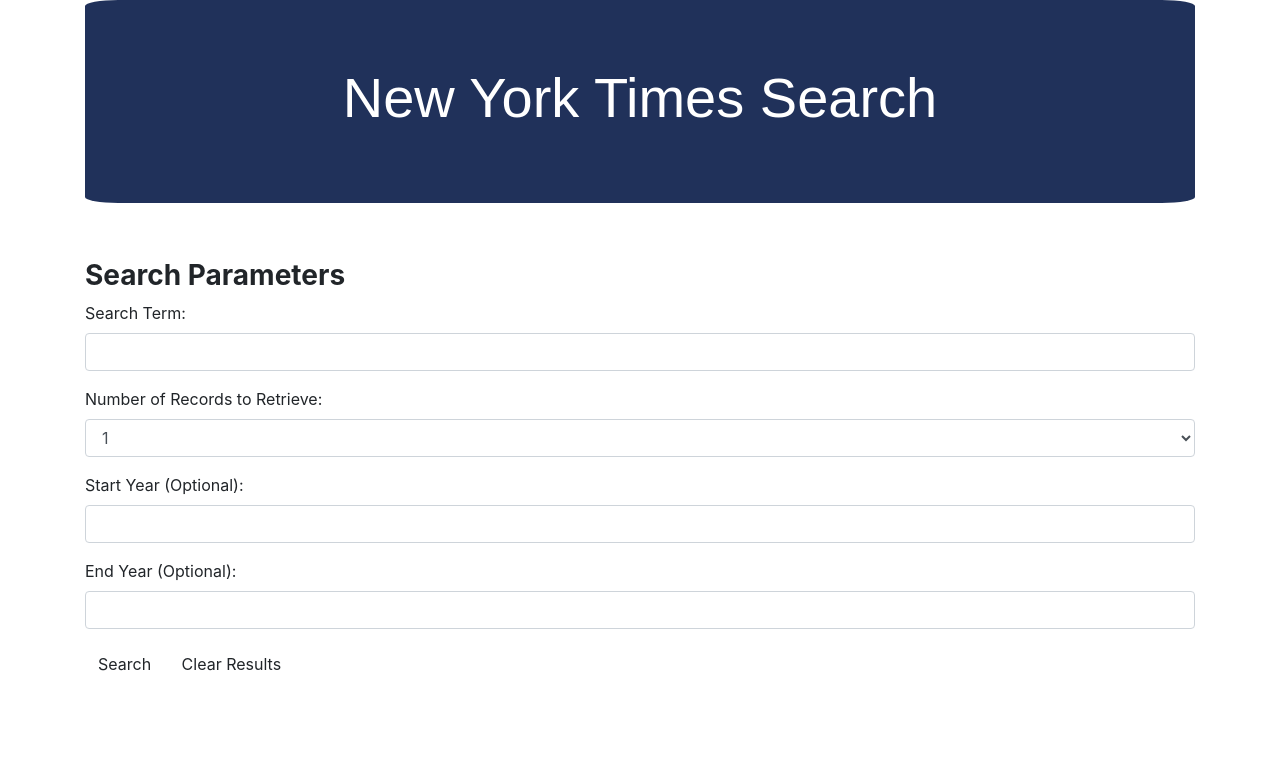
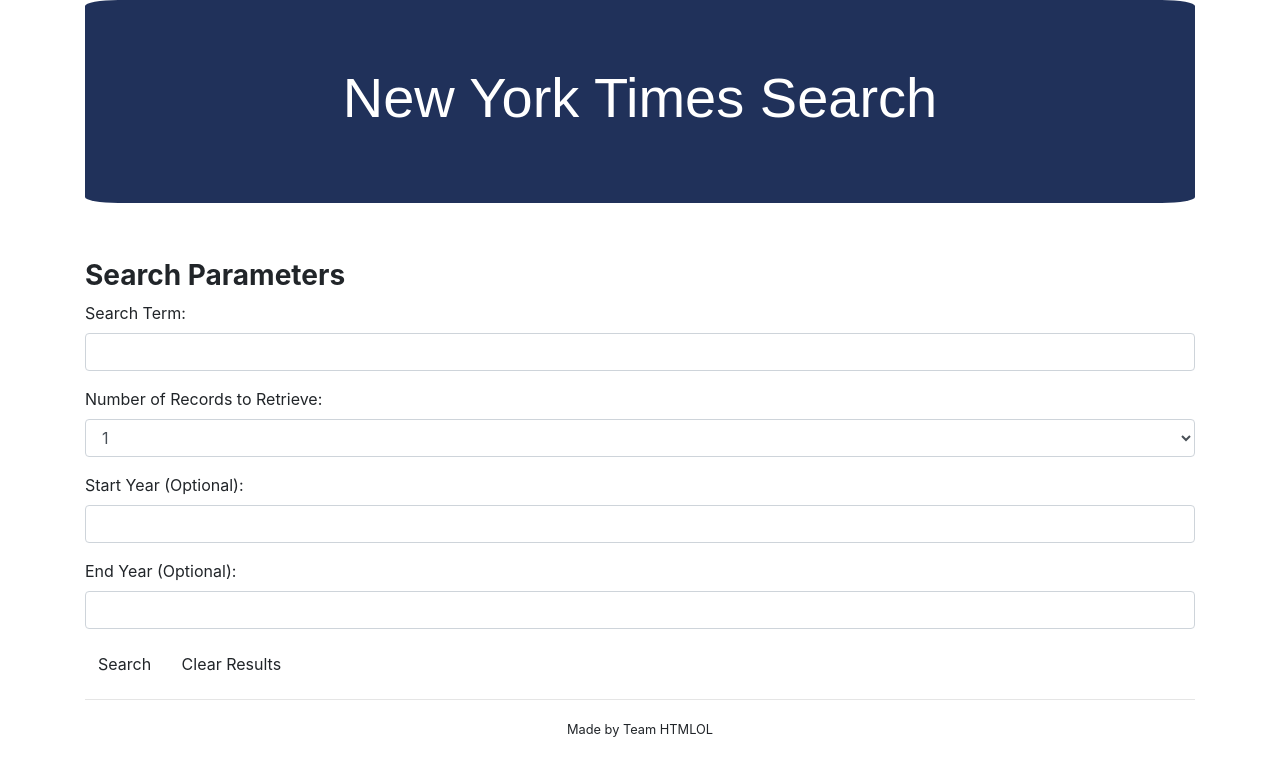
Before and after one commit to danfenichel/NYT-PRACTICE, a plain HTML site: page index.html in a window 1280 px wide. Drawn offline with nearby package versions, Linux system fonts and the light colour scheme.

Commit message:
Updated HTML and CSS

```diff
--- a/index.html
+++ b/index.html
@@ -74,6 +74,14 @@
 </div>
 </div>
 
+<!--Footer-->
+<div class="row">
+<div class="col-sm-12">
+<hr>
+<p class="text-center"><small>Made by Team HTMLOL</small></p>
+</div>
+</div>
+
 
     <!--Link to JavaScript-->
     <script src="https://code.jquery.com/jquery-3.4.1.slim.min.js" integrity="sha384-J6qa4849blE2+poT4WnyKhv5vZF5SrPo0iEjwBvKU7imGFAV0wwj1yYfoRSJoZ+n" crossorigin="anonymous"></script>
```
